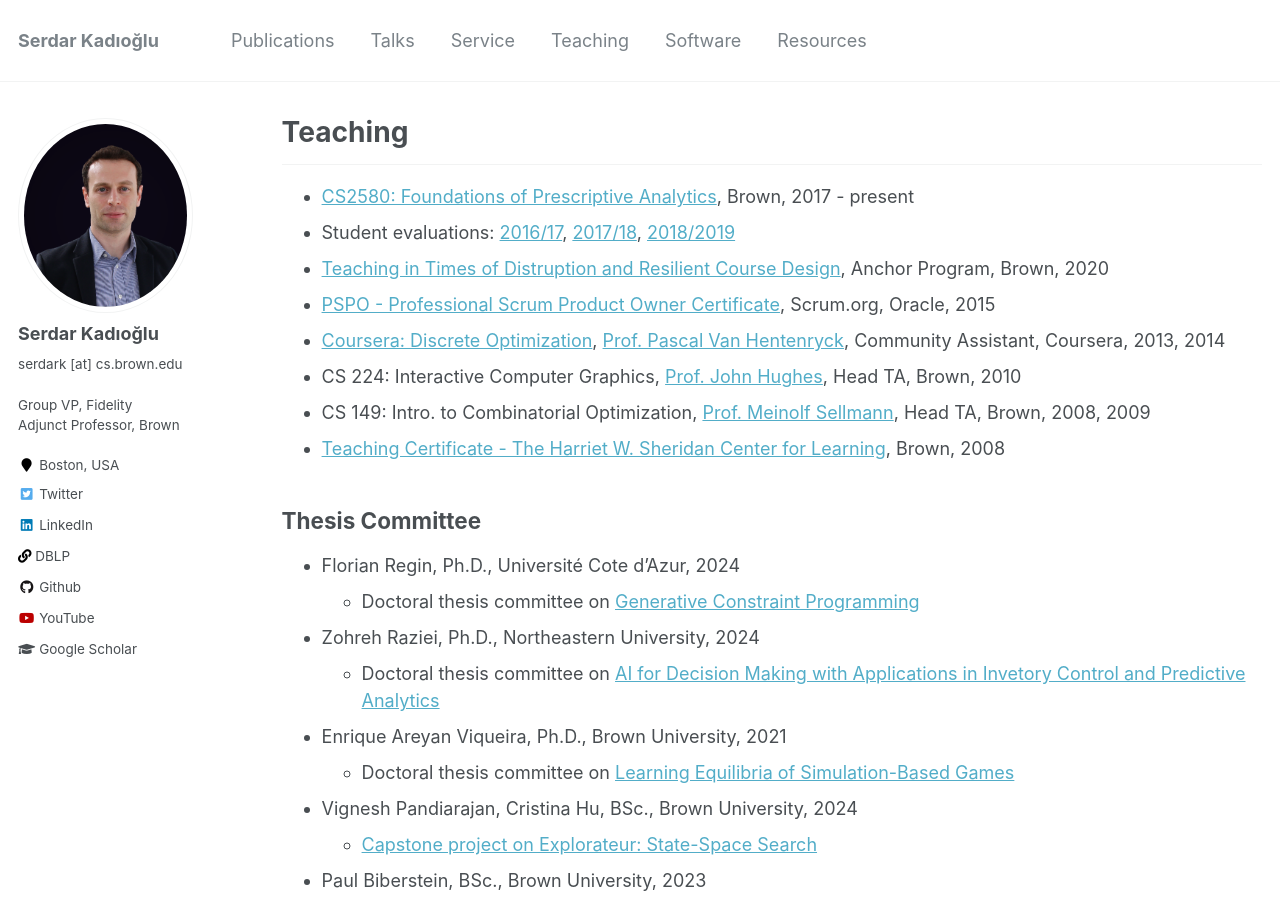
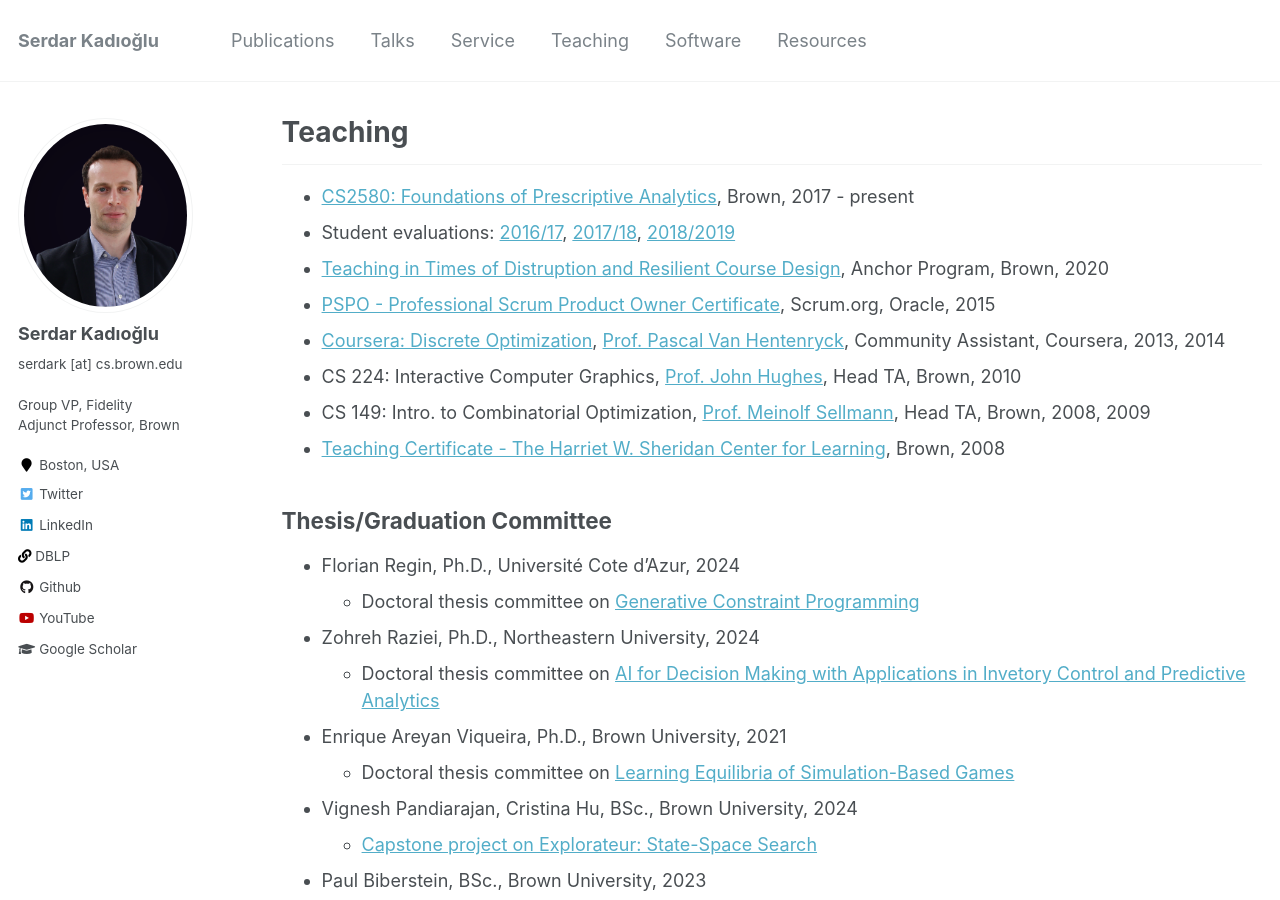
Before and after one commit to skadio/skadio.github.io, a Jekyll site: the page built from _pages/teaching.md, in a window 1280 px wide and 900 px high. Built offline with Jekyll 4.4.1, drawn with Linux system fonts in a browser that asks for light colours.

Commit message:
Update teaching.md

```diff
--- a/_pages/teaching.md
+++ b/_pages/teaching.md
@@ -16,7 +16,7 @@ author_profile: true
 - CS 149: Intro. to Combinatorial Optimization, [Prof. Meinolf Sellmann](https://en.wikipedia.org/wiki/Meinolf_Sellmann), Head TA, Brown, 2008, 2009
 - [Teaching Certificate - The Harriet W. Sheridan Center for Learning](https://www.brown.edu/about/administration/sheridan-center/), Brown, 2008
 
-## Thesis Committee
+## Thesis/Graduation Committee
 * Florian Regin, Ph.D., Université Cote d'Azur, 2024
   * Doctoral thesis committee on [Generative Constraint Programming]()
 * Zohreh Raziei, Ph.D., Northeastern University, 2024
@@ -26,7 +26,7 @@ author_profile: true
  * Vignesh Pandiarajan, Cristina Hu, BSc., Brown University, 2024
    * [Capstone project on Explorateur: State-Space Search](https://cs.brown.edu/media/filer_public/81/fe/81fec96a-c739-461c-ac99-b1e447271d11/hucristina_pandiarajanvignesh_capstone_abstract.pdf)
  * Paul Biberstein, BSc., Brown University, 2023
-  * [Capstone project on bandit-based local search](https://cs.brown.edu/media/filer_public/ba/c5/bac53530-7432-4d04-870f-701e7b7dcdb0/bibersteinpaul.pdf), added to [ALNS](https://alns.readthedocs.io/en/latest/examples/alns_features.html#More-advanced-bandit-algorithms)
+   * [Capstone project on bandit-based local search](https://cs.brown.edu/media/filer_public/ba/c5/bac53530-7432-4d04-870f-701e7b7dcdb0/bibersteinpaul.pdf), added to [ALNS](https://alns.readthedocs.io/en/latest/examples/alns_features.html#More-advanced-bandit-algorithms)
 * Ansel Vahle, Valentin Perez, Sean Segal, BSc., Brown University 2018
   * [Capstone Graduation Project](https://cs.brown.edu/media/filer_public/ab/07/ab078691-8c27-4d68-b2b0-b2fa39c3b48a/vahleansel.pdf) on [Online SAT Solving](https://github.com/skadio/cs2951o-capstone)
 
```
